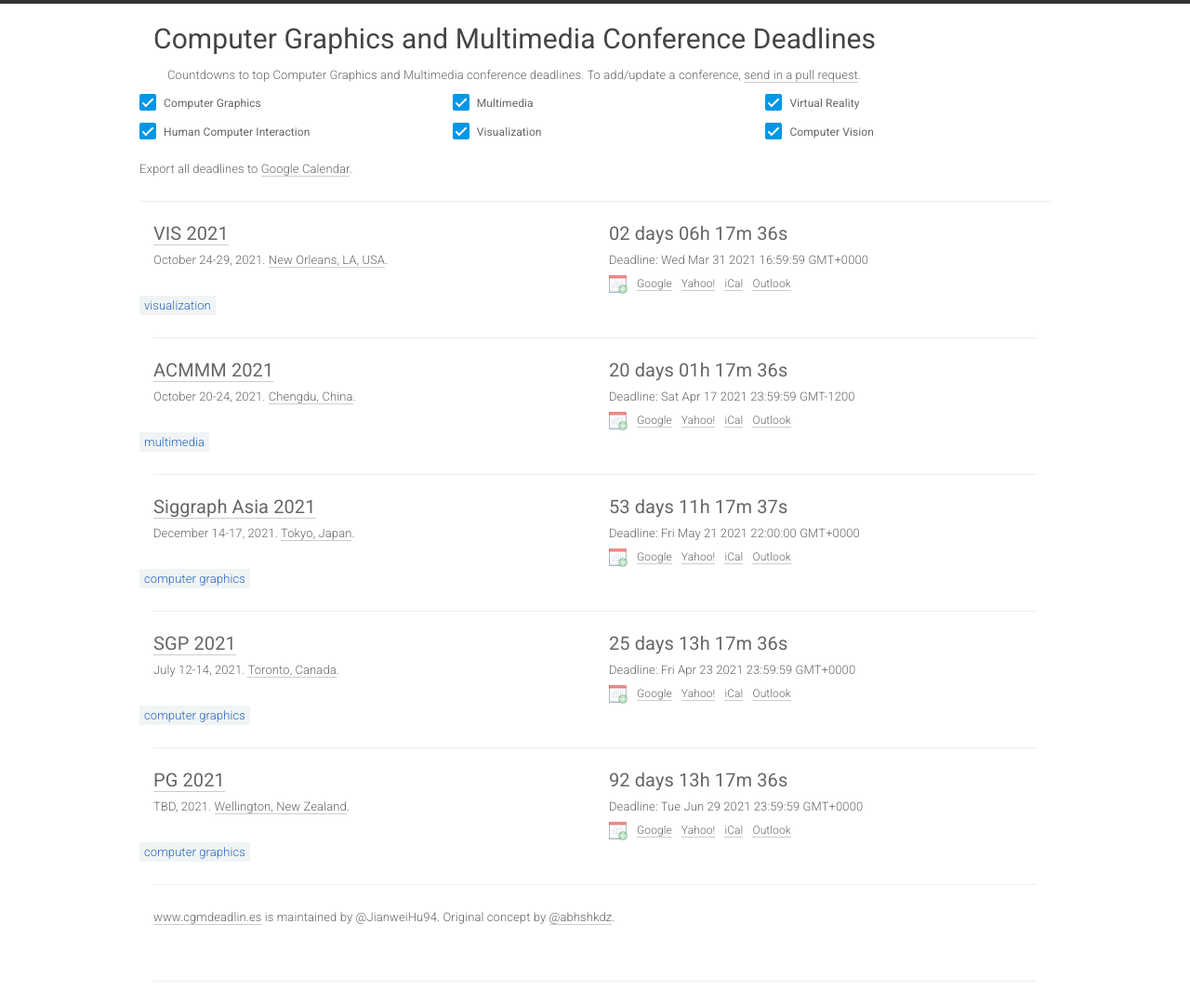
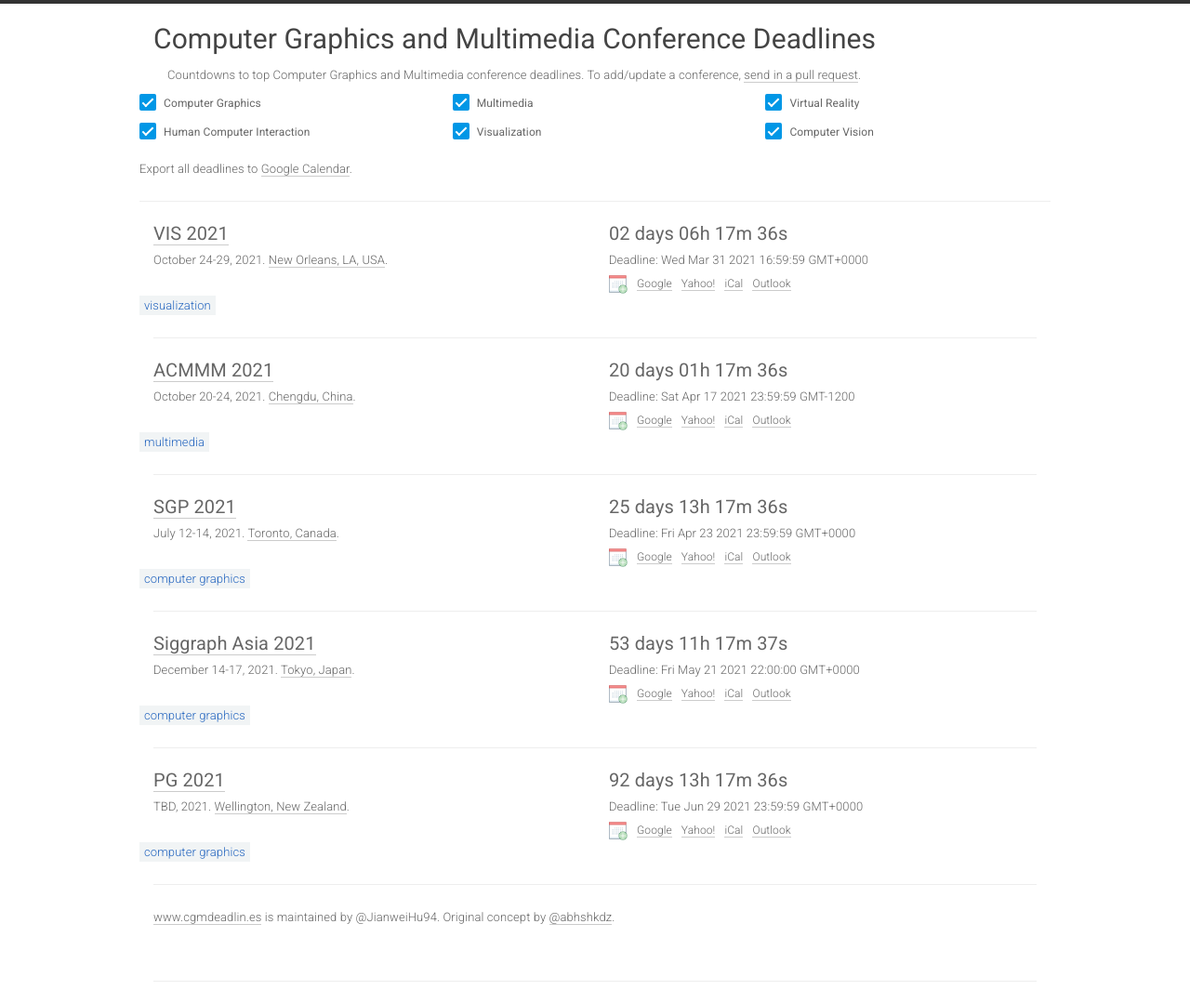
Before and after one commit to JianweiHu94/cgm-deadlines, a Jekyll site: the page built from index.html, in a window 1280 px wide. Shown: the whole page at 93% size. Built offline with Jekyll 4.4.1, drawn with Linux system fonts in a browser that asks for light colours; nearby versions of some CDN libraries; part of the change alters nothing that is shown.

```diff
--- a/_data/conferences.yml
+++ b/_data/conferences.yml
@@ -20,6 +20,16 @@
   place: Chengdu, China
   sub: MM
 
+- title: SGP
+  year: 2021
+  id: sgp21
+  link: https://sgp2021.github.io/
+  deadline: '2021-04-23 23:59:59'
+  timezone: UTC
+  date: July 12-14, 2021
+  place: Toronto, Canada
+  sub: CG
+
 - title: Siggraph Asia
   year: 2021
   id: sig-asia21
@@ -30,15 +40,7 @@
   place: Tokyo, Japan
   sub: CG
 
-- title: SGP
-  year: 2021
-  id: sgp21
-  link: https://sgp2021.github.io/
-  deadline: '2021-04-23 23:59:59'
-  timezone: UTC
-  date: July 12-14, 2021
-  place: Toronto, Canada
-  sub: CG
+
 
 - title: PG
   year: 2021
```
